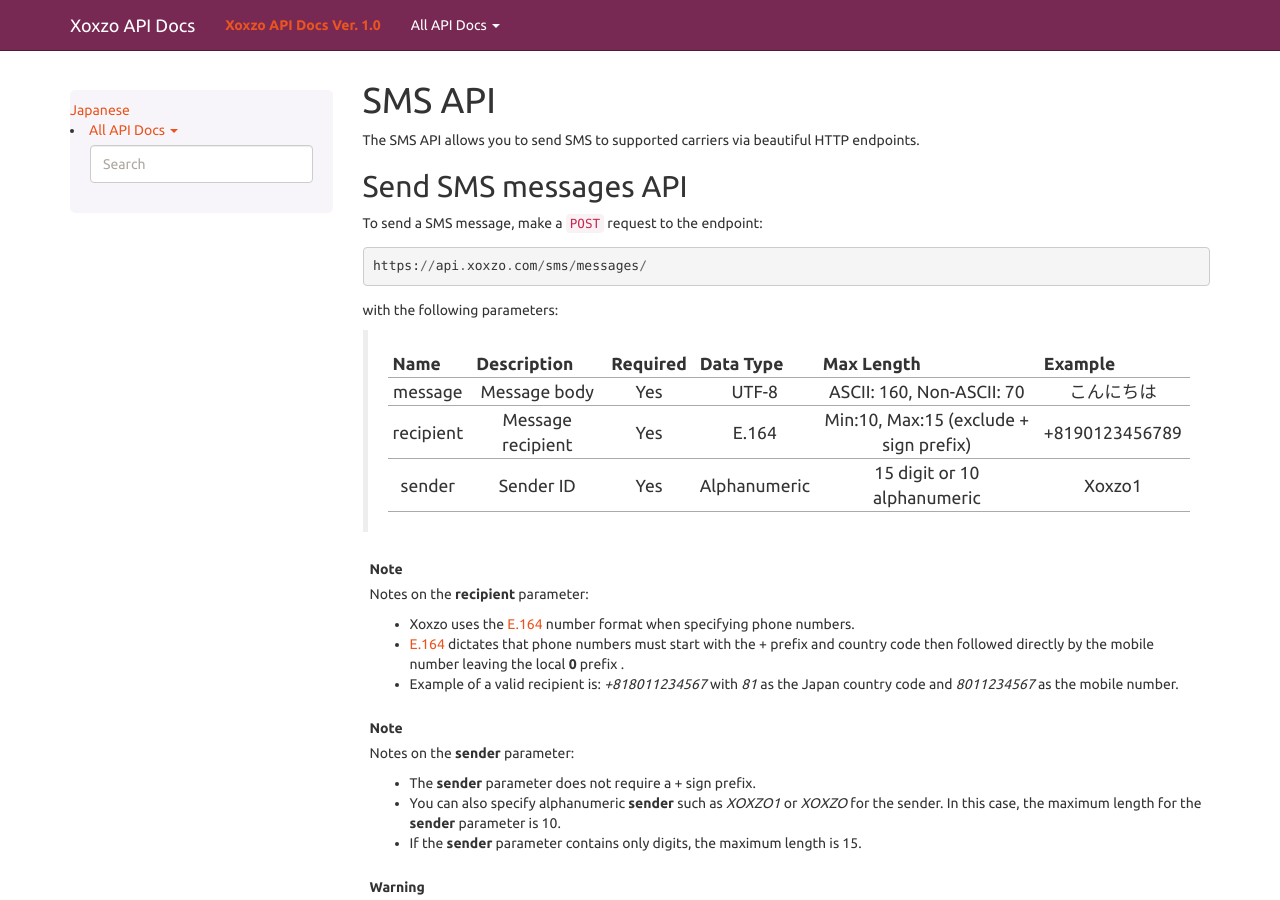
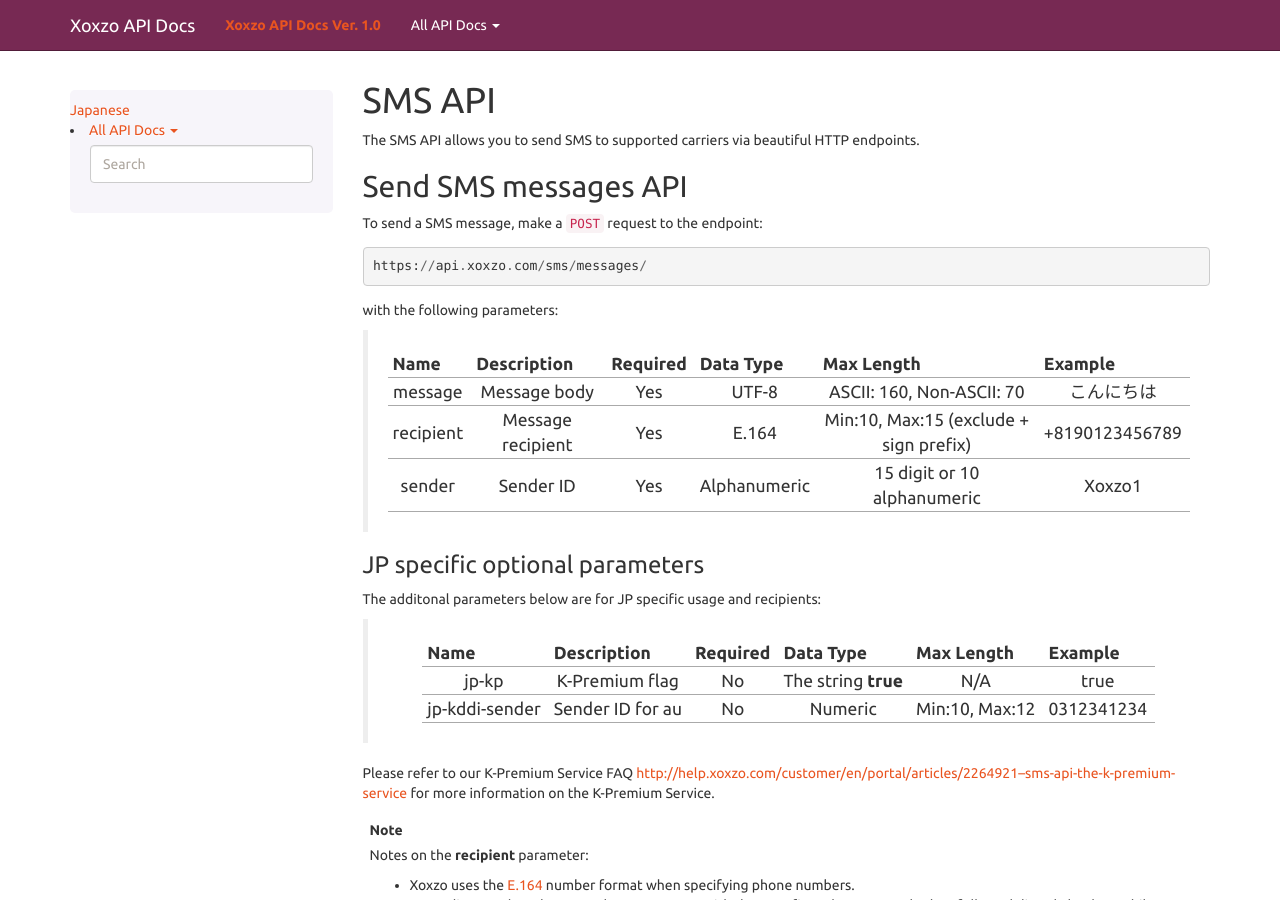
Before and after one commit to xoxzo/docs.xoxzo.com, a Sphinx documentation site: the page built from source/sms.rst, in a window 1280 px wide and 900 px high. Built offline with Sphinx 7.4.7, drawn with Linux system fonts in a browser that asks for light colours.

Commit message:
Add documentation for k-premium ref xoxzo/m7h3oapi-docs#1

```diff
--- a/source/sms.rst
+++ b/source/sms.rst
@@ -20,6 +20,20 @@
                                                                   (exclude + sign prefix)
     sender     Sender ID           Yes       Alphanumeric         15 digit or 10 alphanumeric  Xoxzo1
     =========  ==================  ========  ===================  ===========================  ===================
+
+JP specific optional parameters
+------------------------------------
+
+The additonal parameters below are for JP specific usage and recipients:
+
+    ==============  ==================  ========    =================== =========================== ===================
+    Name            Description         Required    Data Type           Max Length                  Example
+    ==============  ==================  ========    =================== =========================== ===================
+    jp-kp           K-Premium flag      No          The string **true** N/A                         true
+    jp-kddi-sender  Sender ID for au    No          Numeric             Min:10, Max:12              0312341234
+    ==============  ==================  ========    =================== =========================== ===================
+
+Please refer to our K-Premium Service FAQ http://help.xoxzo.com/customer/en/portal/articles/2264921--sms-api-the-k-premium-service for more information on the K-Premium Service.
 
 .. note::
    Notes on the **recipient** parameter:
```
